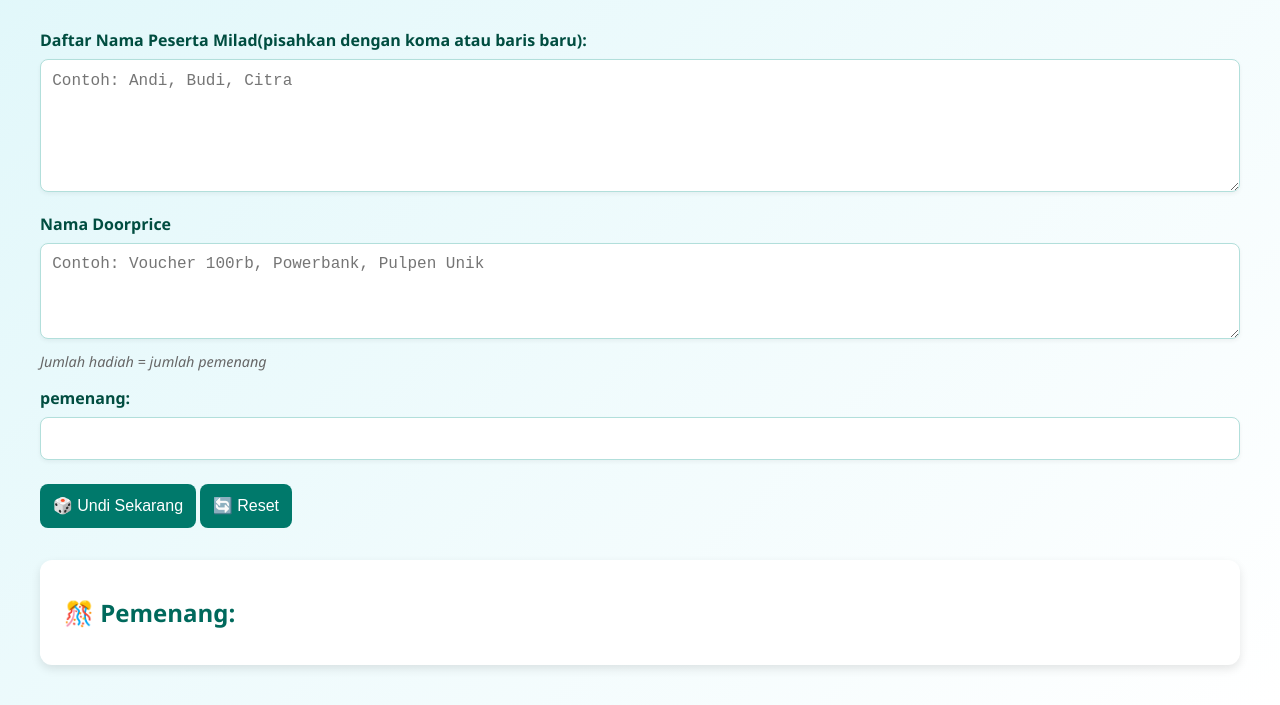
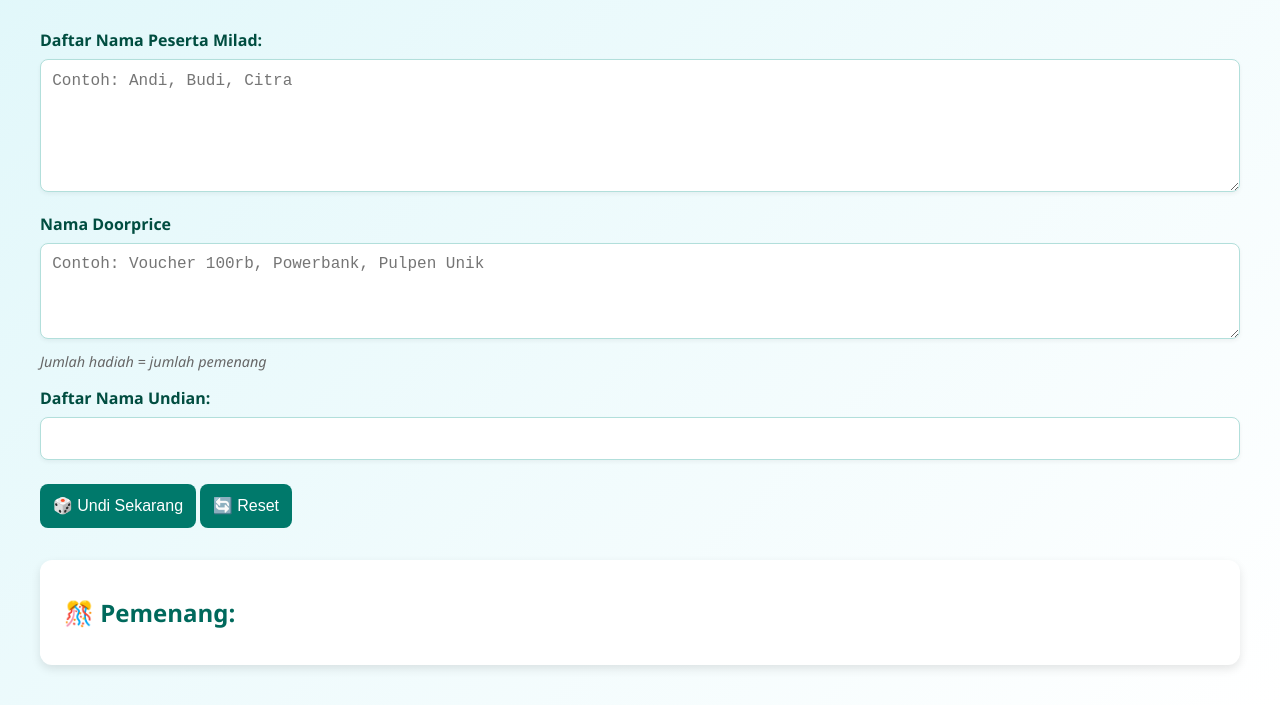
Before and after one commit to 4lit4m4m/milad_almuslim38, a plain HTML site: page index.html in a window 1280 px wide. Shown: the part 107-812 px from the top of the page. Drawn offline with Linux system fonts and the light colour scheme.

Commit message:
Update index.html

```diff
--- a/index.html
+++ b/index.html
@@ -102,14 +102,14 @@
 <body>
   <h1>🎁MILAD AL MUSLIM KE-38🎁</h1>
 
-  <label for="names">Daftar Nama Peserta Milad(pisahkan dengan koma atau baris baru):</label>
+  <label for="names">Daftar Nama Peserta Milad:</label>
   <textarea id="names" rows="6" placeholder="Contoh: Andi, Budi, Citra"></textarea>
 
   <label for="prizes"> Nama Doorprice </label>
   <textarea id="prizes" rows="4" placeholder="Contoh: Voucher 100rb, Powerbank, Pulpen Unik"></textarea>
   <div class="small-note">Jumlah hadiah = jumlah pemenang</div>
 
-  <label for="winnerCount">pemenang:</label>
+  <label for="winnerCount">Daftar Nama Undian:</label>
   <input type="number" id="winnerCount" min="1" />
 
   <button id="drawBtn" onclick="undi()">🎲 Undi Sekarang</button>
```
